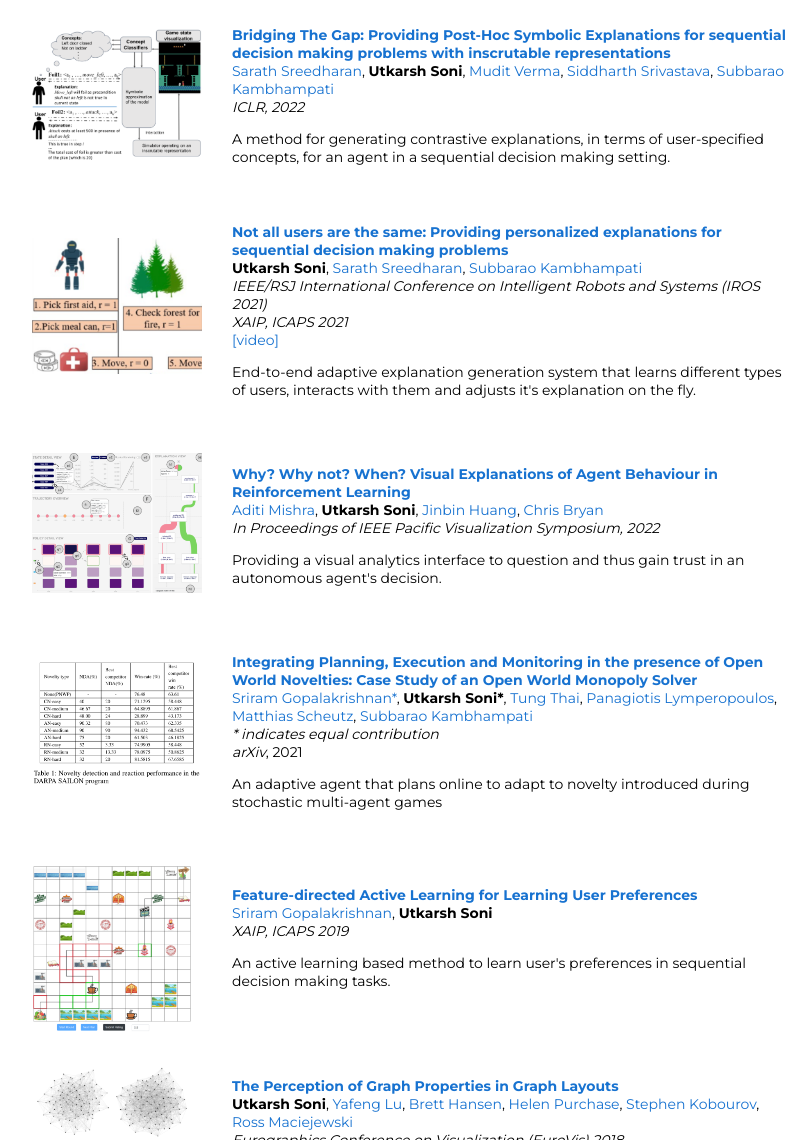
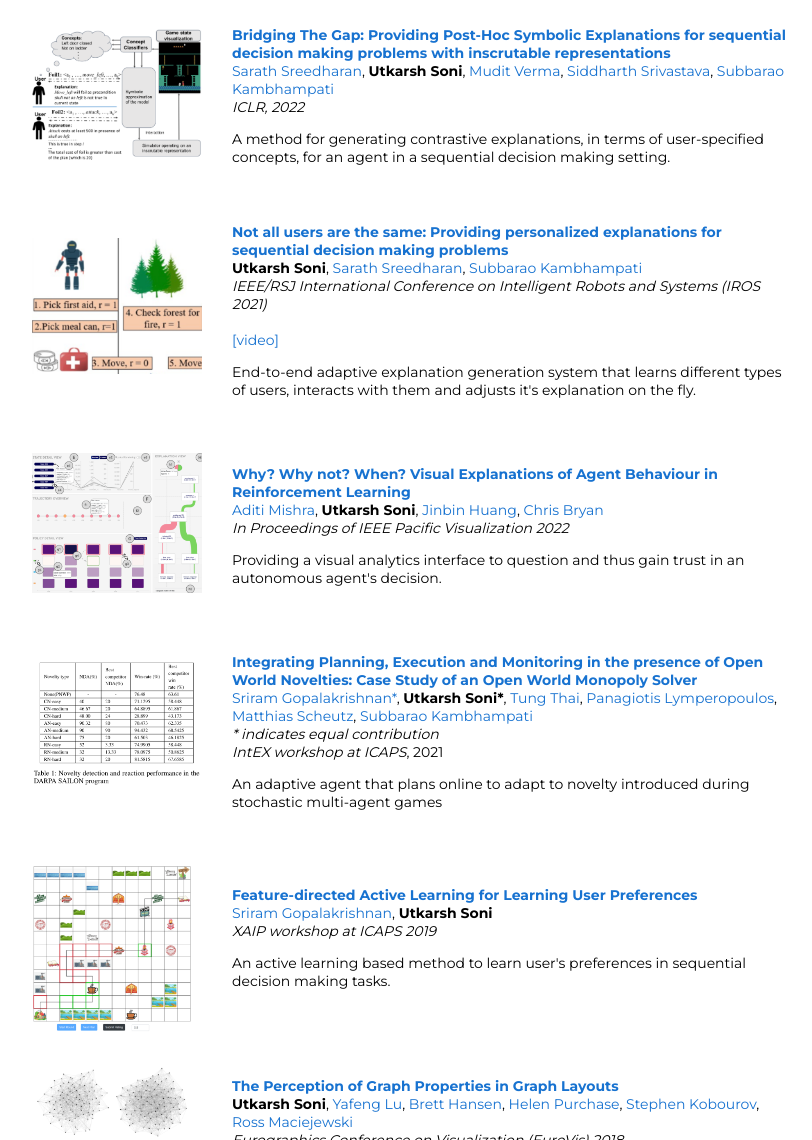
Before and after one commit to usoni1/usoni1.github.io, a plain HTML site: page index.html in a window 1280 px wide. Shown: the part 527-1667 px from the top of the page, without its empty margins (228-1040 px from the left). Drawn offline with Linux system fonts and the light colour scheme.

Commit message:
corrected citations

```diff
--- a/index.html
+++ b/index.html
@@ -98,7 +98,7 @@ rel='stylesheet' type='text/css'>
                 <a href="https://rakaposhi.eas.asu.edu">Subbarao Kambhampati</a>
               <br>
                 <em>IEEE/RSJ International Conference on Intelligent Robots and Systems (IROS 2021)</em><br>
-                <em>XAIP, ICAPS 2021</em>
+
               <br>
               <a href="https://www.youtube.com/watch?v=JHefwOOMxwg">[video]</a>
               <p></p>
@@ -126,7 +126,7 @@ rel='stylesheet' type='text/css'>
                 <strong>Utkarsh Soni</strong>,
           <a href="https://jakobwong.github.io">Jinbin Huang</a>,
           <a href="http://chrisbryan.github.io">Chris Bryan</a> <br>
-    <em>In Proceedings of IEEE Pacific Visualization Symposium, 2022</em>
+    <em>In Proceedings of IEEE Pacific Visualization 2022</em>
           <br>
           <p></p>
           <p>Providing a visual analytics interface to question and thus gain trust in an autonomous agent's decision.</p>
@@ -165,7 +165,7 @@ rel='stylesheet' type='text/css'>
                 <a>Subbarao Kambhampati</a>
                 <br><em>* indicates equal contribution</em>
               <br>
-                <em>arXiv</em>, 2021
+                <em>IntEX workshop at ICAPS</em>, 2021
               <br>
               <p></p>
               <p>
@@ -197,7 +197,7 @@ rel='stylesheet' type='text/css'>
               <a href="https://marirsg2.github.io/Sriram_Unravel/">Sriram Gopalakrishnan</a>,
                 <strong>Utkarsh Soni</strong>
               <br>
-        <em>XAIP, ICAPS 2019</em>
+        <em>XAIP workshop at ICAPS 2019</em>
               <br>
               <p></p>
               <p>      An active learning based method to learn user's preferences in sequential decision making tasks.</p>
```
